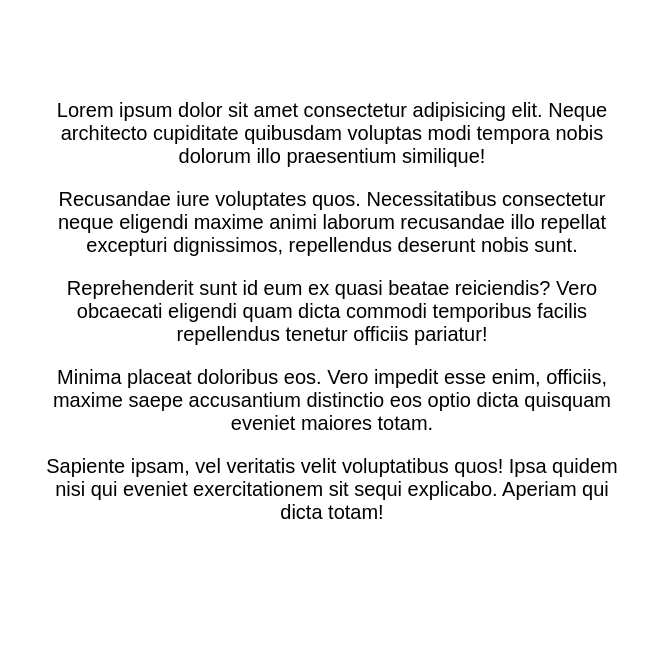
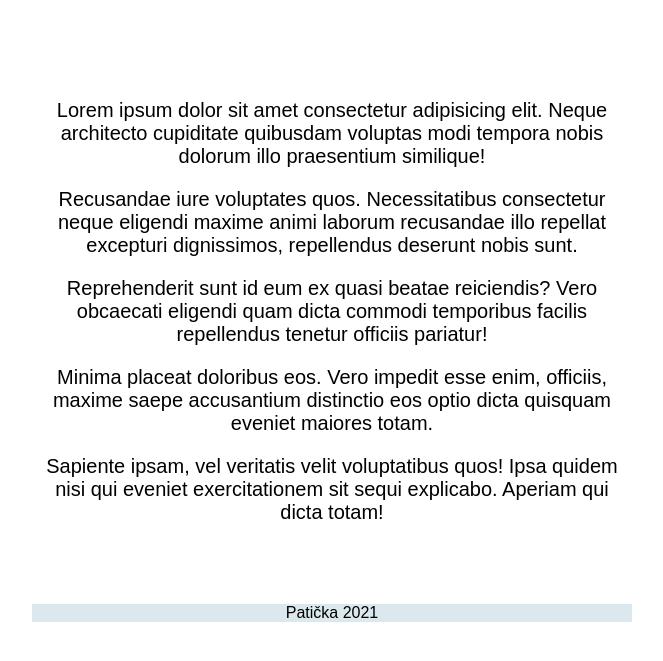
Before and after one commit to GabciKa/git-cviceni, a plain HTML site: page index.html in a window 1280 px wide. Shown: the part 61-722 px from the top of the page, without its empty margins (308-971 px from the left). Drawn offline with Linux system fonts and the light colour scheme.

Commit message:
přidán footer

```diff
--- a/index.html
+++ b/index.html
@@ -20,5 +20,7 @@
     <p>Sapiente ipsam, vel veritatis velit voluptatibus quos! Ipsa quidem nisi qui eveniet exercitationem sit sequi explicabo. Aperiam qui dicta totam!</p>
 </main>
 
+<footer>Patička 2021</footer>
+
 </body>
 </html>
--- a/style.css
+++ b/style.css
@@ -13,4 +13,8 @@ header {
 main {
 	padding: 3em 0;
 	font-size: 20px;
-}x
+}
+
+footer {
+    background-color: #dbe9ee;
+}
```
